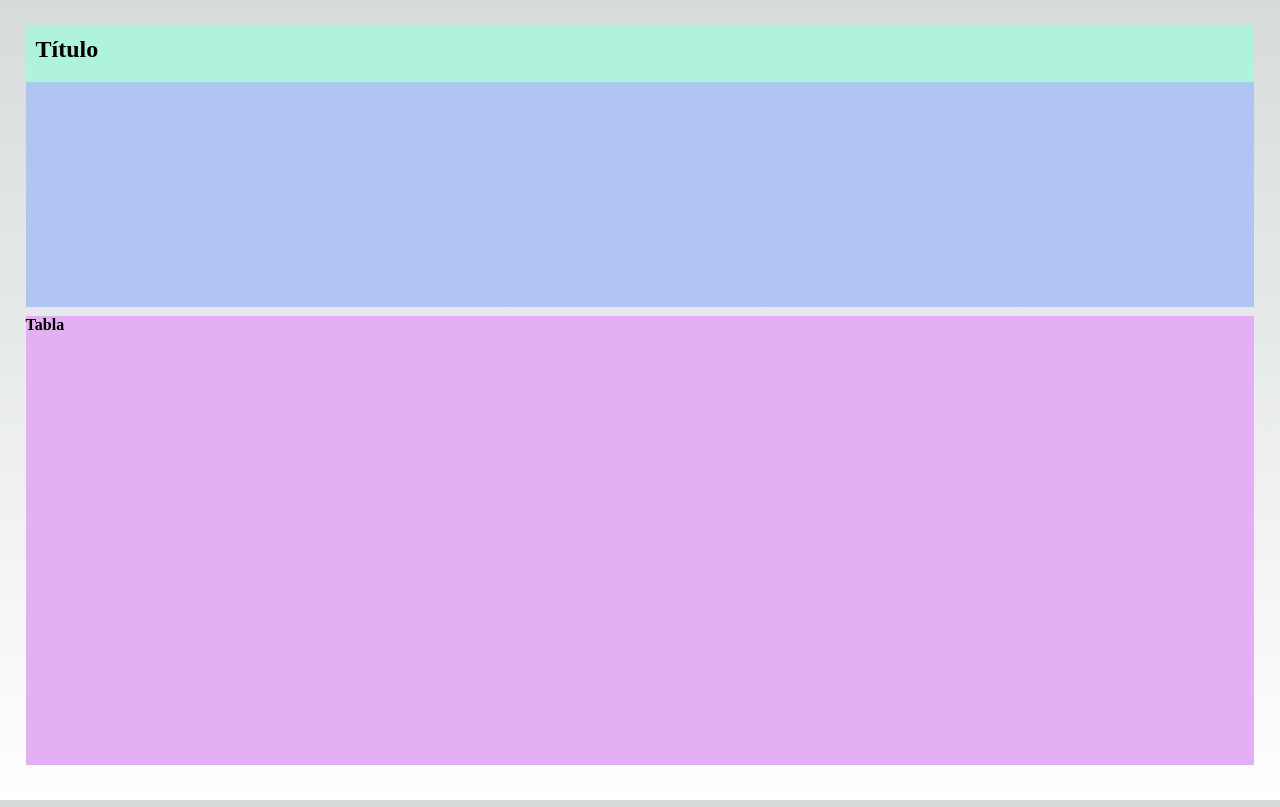
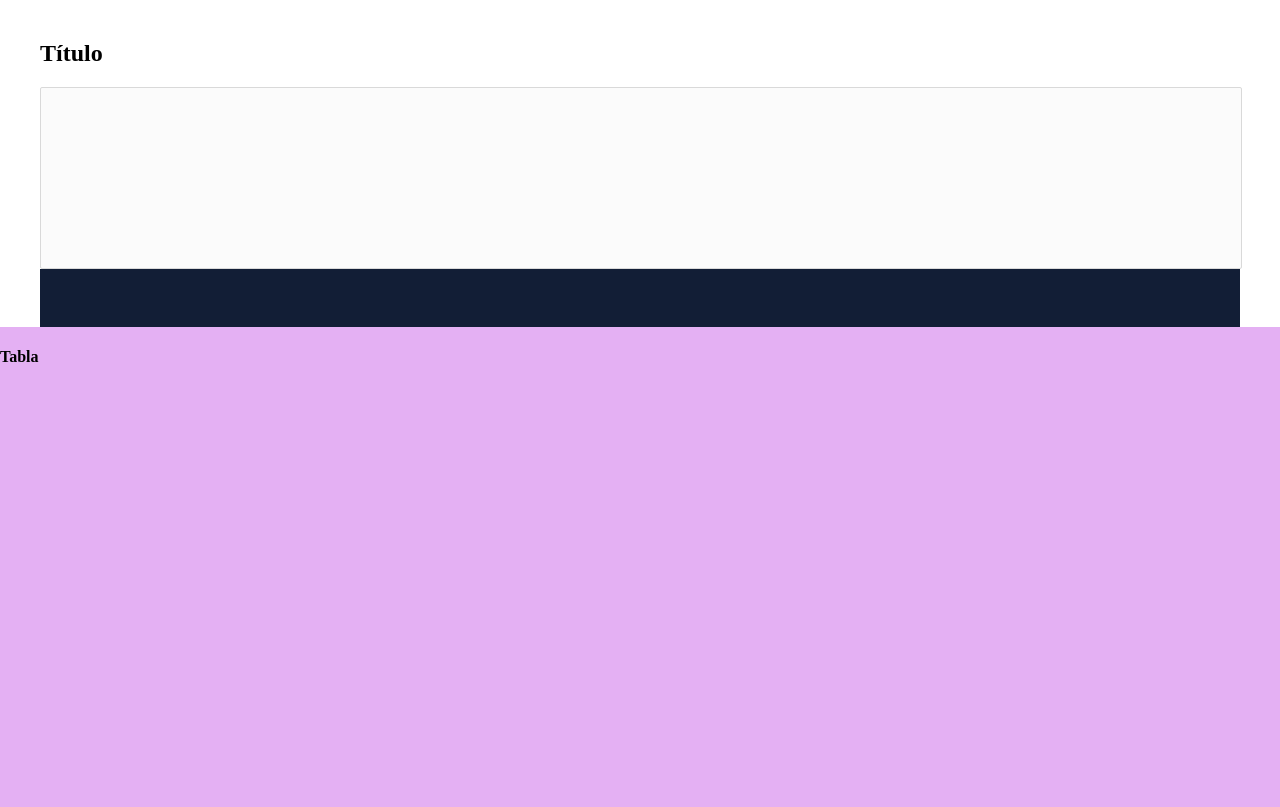
Before and after one commit to Aluonam/pantallaANT, a Next.js app: page / in a window 1280 px wide. Built offline with nearby package versions, Linux system fonts and the light colour scheme.

Commit message:
feat: estilos componentes Title y Filters

```diff
--- a/pages/pantallaANT/screenPlanesDeCompra/ScreenPlanesDeCompra.module.css
+++ b/pages/pantallaANT/screenPlanesDeCompra/ScreenPlanesDeCompra.module.css
@@ -4,5 +4,5 @@
     display: flex;
     flex-wrap: wrap;
     justify-content: center;
-    padding: 2%;
+    background-color: white;
 }
--- a/pages/pantallaANT/screenPlanesDeCompra/components/filters/Filters.jsx
+++ b/pages/pantallaANT/screenPlanesDeCompra/components/filters/Filters.jsx
@@ -4,8 +4,8 @@ import styleFilters from './Filters.module.css'
 const Filters = () => {
   return (
     <div className={styleFilters.filters}>
-        <div></div>
-        <div></div>
+        <div className={styleFilters.filters_inputs}></div>
+        <div className={styleFilters.filters_buttons}></div>
     </div>
   )
 }
--- a/pages/pantallaANT/screenPlanesDeCompra/components/filters/Filters.module.css
+++ b/pages/pantallaANT/screenPlanesDeCompra/components/filters/Filters.module.css
@@ -1,5 +1,21 @@
 .filters{
     width: 100%;
     height: 30%;
-    background-color: rgb(176, 197, 243);
+    padding: 0px 40px;
+    background-color: rgb(255, 255, 255);
 }
+
+.filters_inputs{
+    width: 100%;
+    height: 75%;
+    /* padding: 10px; */
+    background: #fbfbfb;
+    border: 1px solid #d9d9d9;
+    border-radius: 2px;
+}
+
+.filters_buttons{
+    width: 100%;
+    height: 25%;
+    background-color: rgb(18, 30, 54);
+}
--- a/pages/pantallaANT/screenPlanesDeCompra/components/title/Title.module.css
+++ b/pages/pantallaANT/screenPlanesDeCompra/components/title/Title.module.css
@@ -3,6 +3,7 @@
     width: 100%;
     /* height: 10%; */
     /* min-height: 100px; */
-    background-color: rgb(176, 243, 221);
-    padding: 10px;
+    background-color: rgb(255, 255, 255);
+    /* background-color: rgb(176, 243, 221); */
+    padding: 20px 40px 0px;
 }
--- a/styles/Home.module.css
+++ b/styles/Home.module.css
@@ -1,8 +1,7 @@
 .main {
-  display: flex;
+  /* display: flex;
   flex-direction: column;
   justify-content: center;
-  align-items: center;
-  /* padding: 6rem; */
+  align-items: center; */
   min-height: 100vh;
 }
--- a/styles/globals.css
+++ b/styles/globals.css
@@ -1,107 +1,4 @@
-:root {
-  --max-width: 1100px;
-  --border-radius: 12px;
-  --font-mono: ui-monospace, Menlo, Monaco, 'Cascadia Mono', 'Segoe UI Mono',
-    'Roboto Mono', 'Oxygen Mono', 'Ubuntu Monospace', 'Source Code Pro',
-    'Fira Mono', 'Droid Sans Mono', 'Courier New', monospace;
-
-  --foreground-rgb: 0, 0, 0;
-  --background-start-rgb: 214, 219, 220;
-  --background-end-rgb: 255, 255, 255;
-
-  --primary-glow: conic-gradient(
-    from 180deg at 50% 50%,
-    #16abff33 0deg,
-    #0885ff33 55deg,
-    #54d6ff33 120deg,
-    #0071ff33 160deg,
-    transparent 360deg
-  );
-  --secondary-glow: radial-gradient(
-    rgba(255, 255, 255, 1),
-    rgba(255, 255, 255, 0)
-  );
-
-  --tile-start-rgb: 239, 245, 249;
-  --tile-end-rgb: 228, 232, 233;
-  --tile-border: conic-gradient(
-    #00000080,
-    #00000040,
-    #00000030,
-    #00000020,
-    #00000010,
-    #00000010,
-    #00000080
-  );
-
-  --callout-rgb: 238, 240, 241;
-  --callout-border-rgb: 172, 175, 176;
-  --card-rgb: 180, 185, 188;
-  --card-border-rgb: 131, 134, 135;
+body{
+  margin: 0px;
+  padding: 0px;
 }
-
-@media (prefers-color-scheme: dark) {
-  :root {
-    --foreground-rgb: 255, 255, 255;
-    --background-start-rgb: 0, 0, 0;
-    --background-end-rgb: 0, 0, 0;
-
-    --primary-glow: radial-gradient(rgba(1, 65, 255, 0.4), rgba(1, 65, 255, 0));
-    --secondary-glow: linear-gradient(
-      to bottom right,
-      rgba(1, 65, 255, 0),
-      rgba(1, 65, 255, 0),
-      rgba(1, 65, 255, 0.3)
-    );
-
-    --tile-start-rgb: 2, 13, 46;
-    --tile-end-rgb: 2, 5, 19;
-    --tile-border: conic-gradient(
-      #ffffff80,
-      #ffffff40,
-      #ffffff30,
-      #ffffff20,
-      #ffffff10,
-      #ffffff10,
-      #ffffff80
-    );
-
-    --callout-rgb: 20, 20, 20;
-    --callout-border-rgb: 108, 108, 108;
-    --card-rgb: 100, 100, 100;
-    --card-border-rgb: 200, 200, 200;
-  }
-}
-
-* {
-  box-sizing: border-box;
-  padding: 0;
-  margin: 0;
-}
-
-html,
-body {
-  max-width: 100vw;
-  overflow-x: hidden;
-}
-
-body {
-  color: rgb(var(--foreground-rgb));
-  background: linear-gradient(
-      to bottom,
-      transparent,
-      rgb(var(--background-end-rgb))
-    )
-    rgb(var(--background-start-rgb));
-}
-
-a {
-  color: inherit;
-  text-decoration: none;
-}
-
-@media (prefers-color-scheme: dark) {
-  html {
-    color-scheme: dark;
-  }
-}
```
